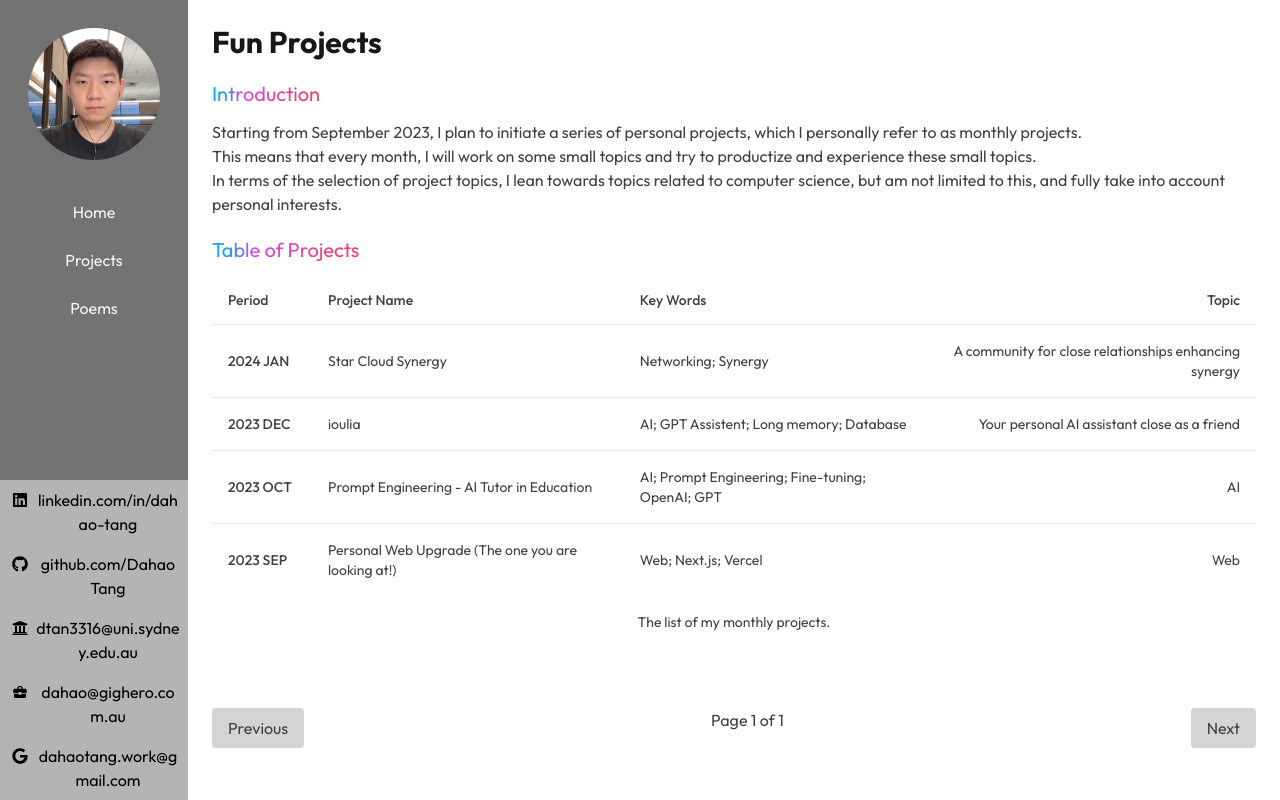
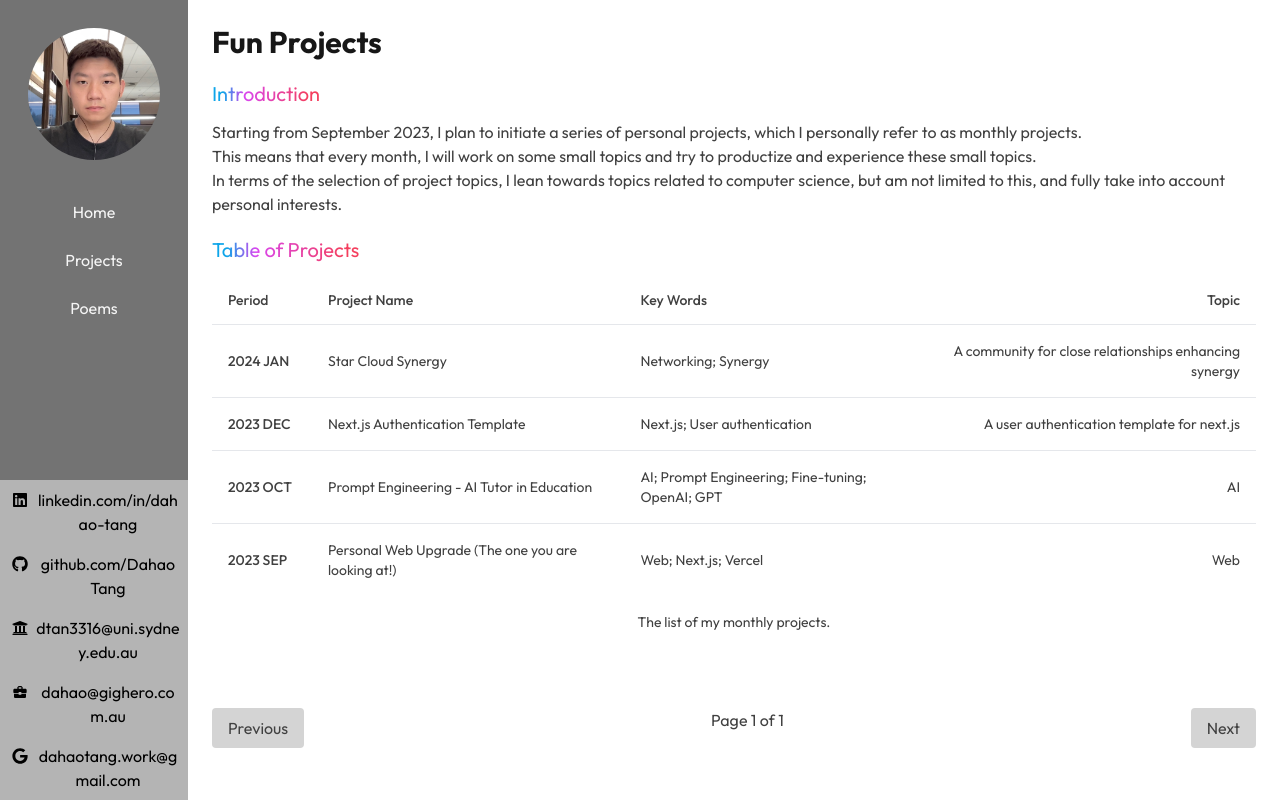
Before and after one commit to DahaoTang/DahaoTang.github.io, a Next.js app: page /projects/fun in a window 1280 px wide. Built offline with nearby package versions, Linux system fonts and the light colour scheme.

Commit message:
cv source file updated

```diff
--- a/app/(site)/page.tsx
+++ b/app/(site)/page.tsx
@@ -15,6 +15,7 @@ import {
 
 export default function Home() {
 	const router = useRouter();
+
 	return (
 		<div>
 			<Header title="Dahao Tang Profile" />
--- a/app/(site)/projects/fun/202312-1/Summary.ts
+++ b/app/(site)/projects/fun/202312-1/Summary.ts
@@ -1,8 +1,8 @@
 export const funProject202312_1 = {
 	id: "202312-1", // "YYYYMM-No."
 	period: "2023 DEC",
-	name: "ioulia",
-	keywords: "AI; GPT Assistent; Long memory; Database",
-	topic: "Your personal AI assistant close as a friend",
-	url: "https://ioulia.app",
+	name: "Next.js Authentication Template",
+	keywords: "Next.js; User authentication",
+	topic: "A user authentication template for next.js",
+	url: "https://github.com/DahaoTang/nextjs-auth-template",
 };
```
Also changed, not shown: 2 other files (tests, documents, lock files or other folders). Lines whose indentation alone changed are shown as unchanged.
